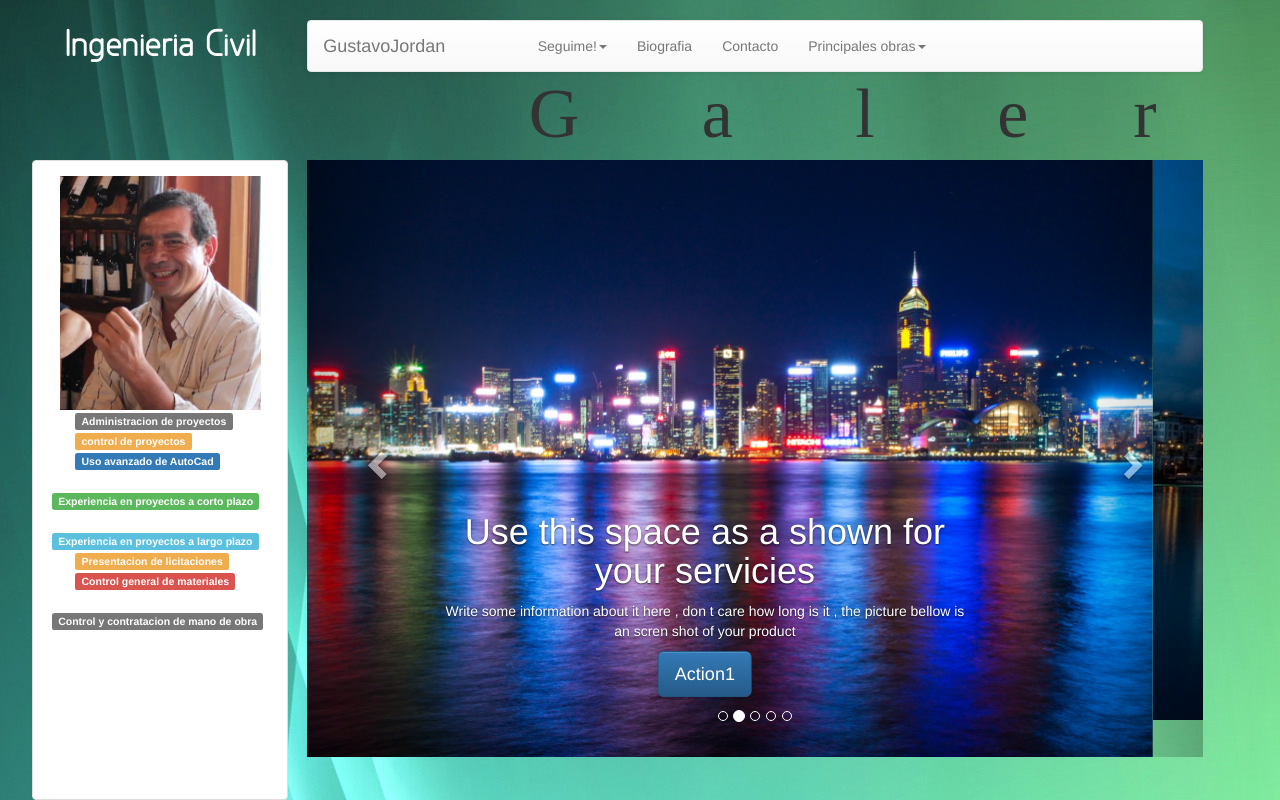
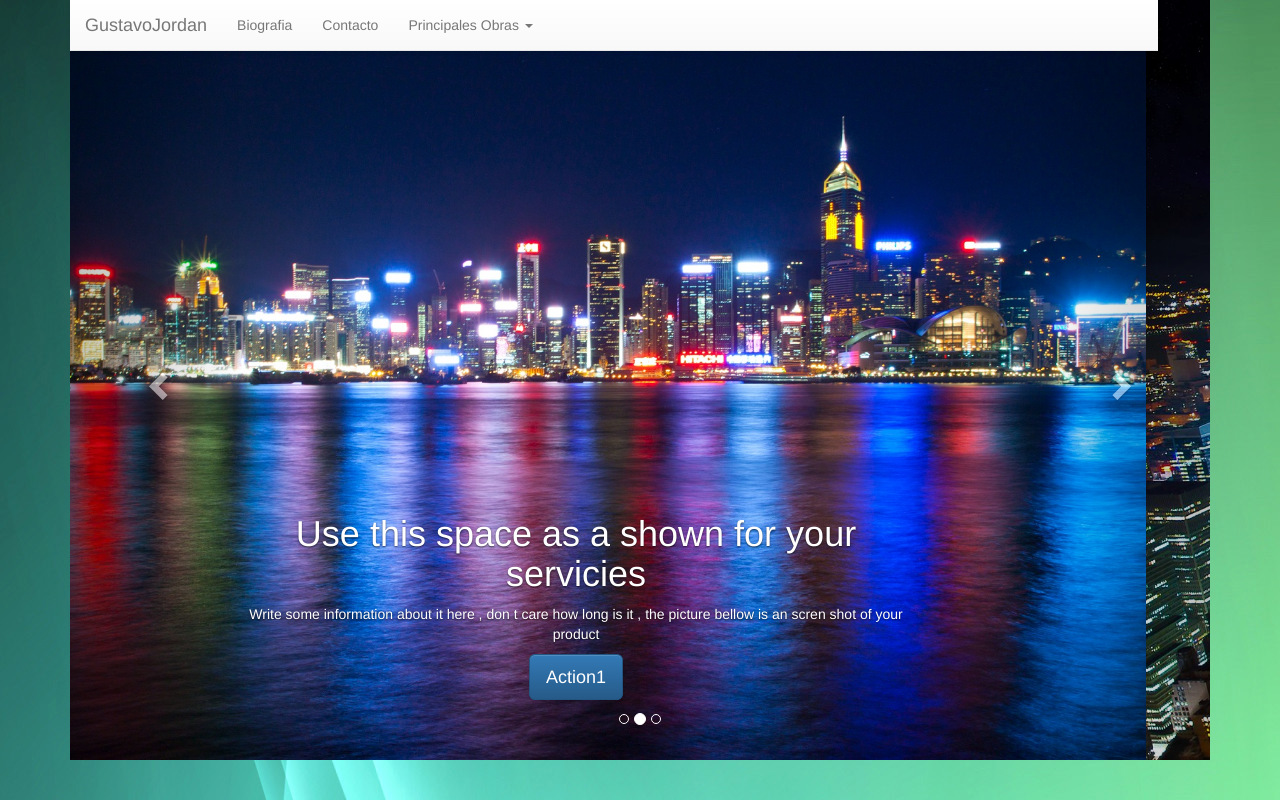
Before and after one commit to gonzalowtf/jordan, a website: page index.html in a window 1280 px wide. Drawn offline with nearby package versions, Linux system fonts and the light colour scheme; a script that the page names is missing; a web font is replaced by a local one.

Commit message:
a good start

```diff
--- a/index.html
+++ b/index.html
@@ -22,77 +22,29 @@
     <script type="text/javascript" src = "files/files/bootbox.min.js"></script>
 	<title>Gustavo Jordan</title>
     <style>
-  @font-face{
-      font-family: "bolder";
-      src:url(files/files/GreyscaleBasic/bold.ttf);
-    }
-    @font-face{
-    font-family: "dust";
-    src:url(files/files/dustwest.ttf);
+
+    .navbar-wrapper{
+
+                position: absolute;
+
+                width: 85%;
+
+                z-index: 100;
+
     }
 
-  body{
-    background-color: white;
-    }
 
-  .header{
-    font-size: 40%;
-    font-family: bolder;
-    height:auto;
-    width: 20%;
-    position: absolute;
-    left:2.6%;
-    color: white;
-  }
-
-  .nav{
-        position: absolute;
-        left:24%;
-        width: 70%;
-        height: 10%;
-        float: left;
-
-  }
-  .carrusel{
-
-       width: 70%;
-       height:70%;
-       position: absolute;
-       left:24%;
-       top:20%;
-
-  }
-  .galeria{
-
-        font-size: 500%;
-        width:70%;
-        height: 10%;
-        font-family: dust;
-
-        text-align: center;
-        position: absolute;
-        left:24%;
-        top:8%;
-
-  }
-  #panel1{
-    width: 20%;
-    height: 80%;
-    position: absolute;
-    left:2.5%;
-    top:20%;
-  }
-  #viejo{
-    width: 90%;
-    height: 90%;
-  }
     </style>
 </head>
-<body background= "/files/files/abs.jpg">
 
-	<div class="nav">
-    <br>
-	<nav class="navbar navbar-default">
+
+<body background = "/files/files/abs.jpg">
+
+    <div class="container">
+        <div class="navbar-wrapper">
+        <div class="row">
+            <div class="col-md-12">
+                <nav class="navbar navbar-default navbar-static-top">
               <div class="container-fluid">
                 <!-- Brand and toggle get grouped for better mobile display -->
                 <div class="navbar-header">
@@ -107,20 +59,11 @@
 
                 <!-- Collect the nav links, forms, and other content for toggling -->
                 <div class="collapse navbar-collapse" id="bs-example-navbar-collapse-1">
-      <ul class="nav navbar-nav">
-            <li class="dropdown">
-          <a href="#" class="dropdown-toggle" data-toggle="dropdown" role="button" aria-expanded="false">Seguime!<span class="caret"></span></a>
-           <ul class="dropdown-menu" role="menu">
-            <li><a href="#" onClick = "facebook()">Facebook</a></li>
-            <li><a href="#" onClick ="twitter()">Twitter</a></li>
-            <li><a href="#" onClick = "google +">Google +</a></li>
-          </ul>
-
-        </li>
-        <li><a href="/files/files/bio.html">Biografia <span class="sr-only">(current)</span></a></li>
+                  <ul class="nav navbar-nav" id="center">
+                    <li><a href="#">Biografia <span class="sr-only">(current)</span></a></li>
                     <li><a href="#">Contacto</a></li>
                     <li class="dropdown">
-          <a href="#" class="dropdown-toggle" data-toggle="dropdown" role="button" aria-expanded="false">Principales obras<span class="caret"></span></a>
+                      <a href="#" class="dropdown-toggle" data-toggle="dropdown" role="button" aria-expanded="false">Principales Obras <span class="caret"></span></a>
                       <ul class="dropdown-menu" role="menu">
                         <li><a href="#">Action</a></li>
                         <li><a href="#">Another action</a></li>
@@ -131,36 +74,25 @@
                         <li><a href="#">One more separated link</a></li>
                       </ul>
                     </li>
-
-
                   </ul>
 
+                  </div><!-- /.navbar-collapse -->
 
-    </div><!-- /.navbar-collapse -->
               </div><!-- /.container-fluid -->
             </nav>
             </div>
-<div class="header">
-    <br>
-    <center><h1>Ingenieria Civil</h1></center>
-
             </div>
-  <div class="galeria">
-   &nbsp &nbsp &nbsp &nbsp &nbsp &nbsp G &nbsp &nbsp &nbsp a &nbsp &nbsp &nbsp l &nbsp &nbsp &nbsp e &nbsp &nbsp &nbspr &nbsp &nbsp &nbspi &nbsp &nbsp &nbsp a
         </div>
-  <div class="carrusel">
         <div id="myCarousel" class="carousel slide" data-ride="carousel">
       <!-- Indicators -->
       <ol class="carousel-indicators">
         <li data-target="#myCarousel" data-slide-to="0" class="active"></li>
         <li data-target="#myCarousel" data-slide-to="1"></li>
         <li data-target="#myCarousel" data-slide-to="2"></li>
-        <li data-target="#myCarousel" data-slide-to="3"></li>
-        <li data-target="#myCarousel" data-slide-to="4"></li>
       </ol>
       <div class="carousel-inner">
         <div class="item active">
-          <img src="files/files/fondo1.jpg" alt="First slide">
+          <img src="/files/files/fondo1.jpg" alt="First slide">
           <div class="container">
             <div class="carousel-caption">
               <h1>Use this space as a shown for your servicies</h1>
@@ -170,7 +102,7 @@
           </div>
         </div>
         <div class="item">
-          <img src="files/files/fondo2.jpg" alt="Second slide">
+          <img src="/files/files/fondo4.jpg" alt="Second slide">
           <div class="container">
             <div class="carousel-caption">
              <h1>Another slide ... for another service</h1>
@@ -180,27 +112,7 @@
           </div>
         </div>
        <div class="item">
-          <img src="files/files/fondo3.jpg" alt="Third slide">
-          <div class="container">
-            <div class="carousel-caption">
-              <h1>Another slide ... for another service</h1>
-              <p>Write some information about it here , don t care how long is it , the picture bellow is an scren shot of your product</p>
-              <p><a class="btn btn-lg btn-primary" role="button" onClick = "show()">Action3</a></p>
-            </div>
-          </div>
-        </div>
-        <div class="item">
-          <img src="files/files/fondo4.jpg" alt="Fourth slide">
-          <div class="container">
-            <div class="carousel-caption">
-              <h1>Another slide ... for another service</h1>
-              <p>Write some information about it here , don t care how long is it , the picture bellow is an scren shot of your product</p>
-              <p><a class="btn btn-lg btn-primary" role="button" onClick = "show()">Action4</a></p>
-            </div>
-          </div>
-        </div>
-        <div class="item">
-          <img src="files/files/fondo5.jpg" alt="Fifth slide">
+          <img src="/files/files/fondo5.jpg" alt="Fifth slide">
           <div class="container">
             <div class="carousel-caption">
               <h1>Another slide ... for another service</h1>
@@ -213,38 +125,9 @@
       <a class="left carousel-control" href="#myCarousel" role="button" data-slide="prev"><span class="glyphicon glyphicon-chevron-left"></span></a>
       <a class="right carousel-control" href="#myCarousel" role="button" data-slide="next"><span class="glyphicon glyphicon-chevron-right"></span></a>
     </div><!-- /.carousel -->
-    </div>
-    <div class="panel panel-default" id = "panel1">
-  <div class="panel-body">
-    &nbsp &nbsp<img src="files/files/viejo.jpg" id="viejo" alt="">
-    &nbsp &nbsp&nbsp &nbsp&nbsp&nbsp <span class="label label-default">Administracion de proyectos</span><br>
-    &nbsp &nbsp &nbsp &nbsp<span class="label label-warning">control de proyectos</span><br>
-    &nbsp &nbsp &nbsp &nbsp<span class="label label-primary">Uso avanzado de AutoCad</span><br>
-    &nbsp &nbsp &nbsp &nbsp<span class="label label-success">Experiencia en proyectos a corto plazo</span><br>
-    &nbsp &nbsp &nbsp &nbsp<span class="label label-info">Experiencia en proyectos a largo plazo</span><br>
-    &nbsp &nbsp &nbsp &nbsp<span class="label label-warning">Presentacion de licitaciones</span><br>
-    &nbsp &nbsp &nbsp &nbsp<span class="label label-danger">Control general de materiales</span><br>
-    &nbsp &nbsp &nbsp &nbsp<span class="label label-default">Control y contratacion de mano de obra</span><br>
 
     </div>
-</div>
 
-<script>
-  function show(){
-    bootbox.alert("Button to an action !");
-  }
-  function facebook(){
-    bootbox.alert("Link to the Facebook´s page");
-  }
-  function twitter(){
-    bootbox.alert("Link to the Twitter´s page");
-  }
-  function google(){
-    bootbox.alert("Link to the Google+´s page");
-  }
-  function prog(){
-    bootbox.alert("Link to the Programmer´s  page");
-  }
-</script>
+
 </body>
 </html>
```
Lines whose indentation alone changed are shown as unchanged.
